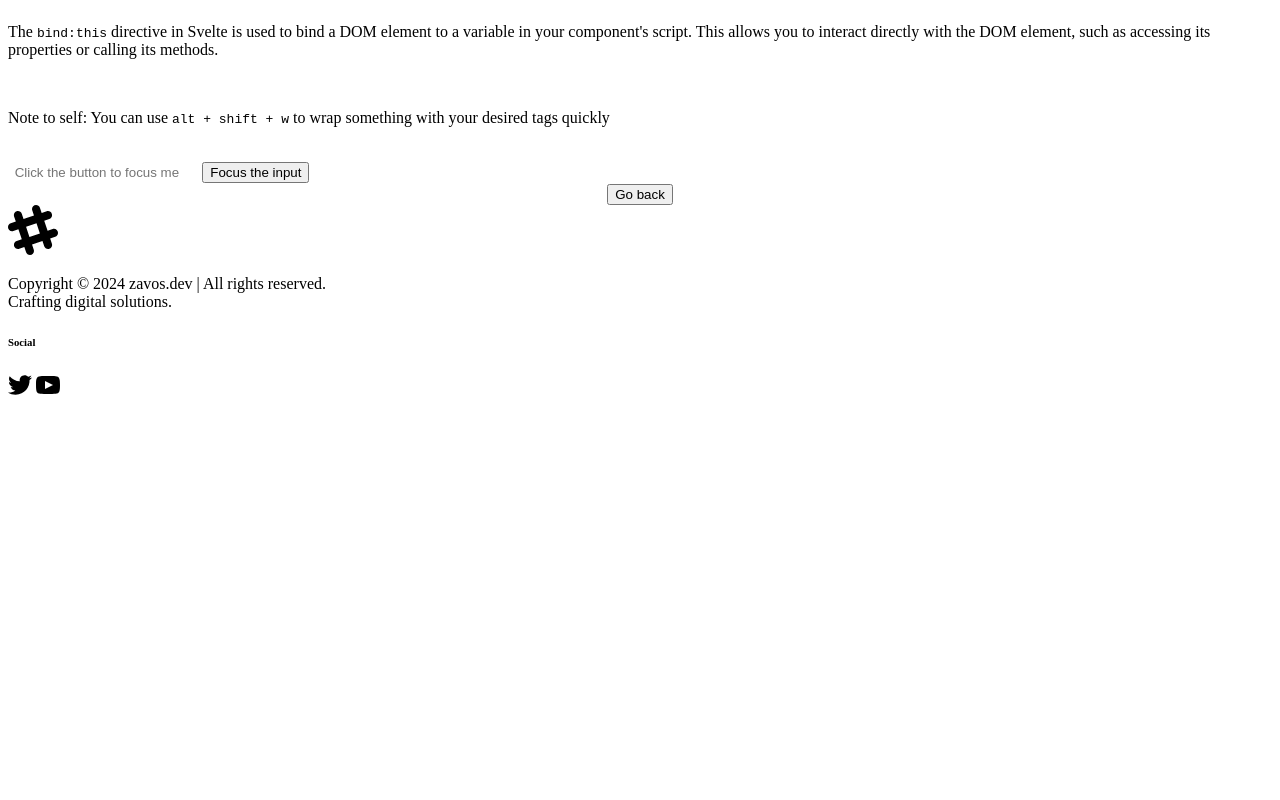
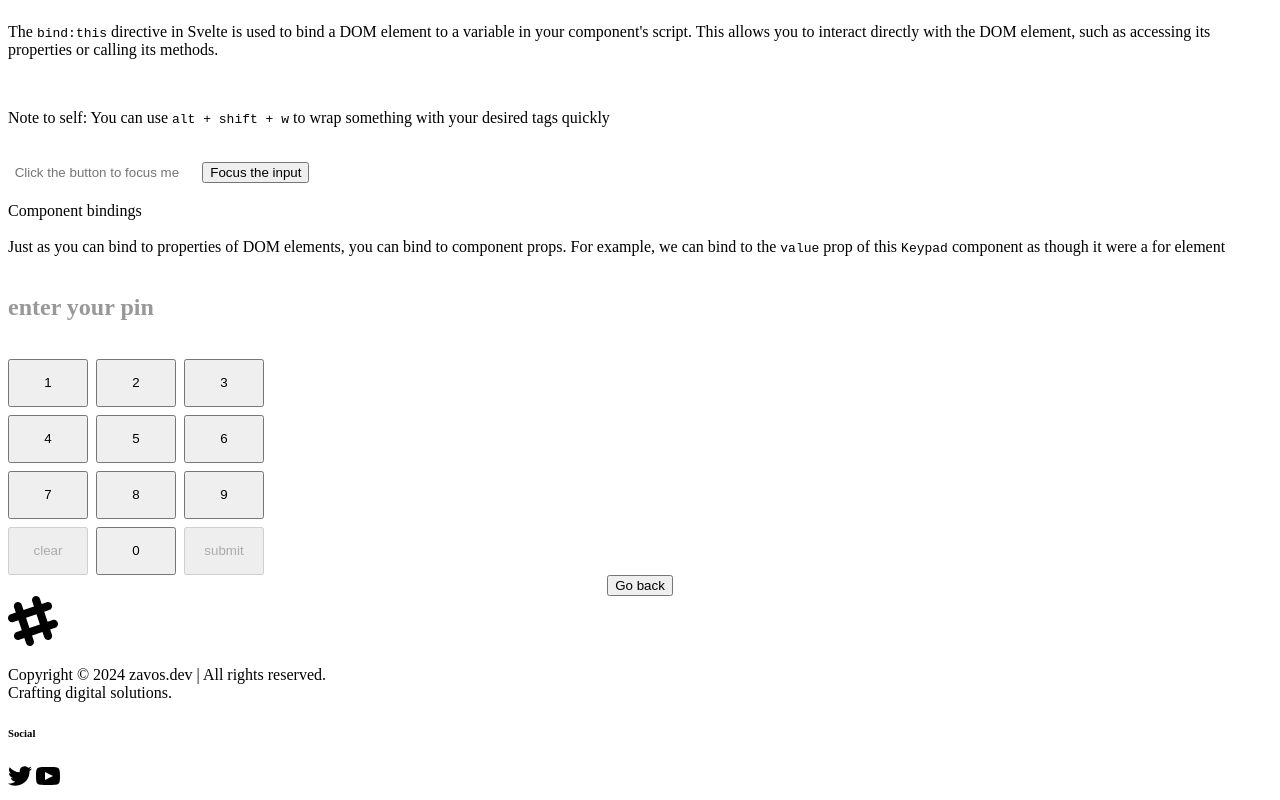
Before and after one commit to kzavos/svelte-training, a SvelteKit app: page /projects/project-11 in a window 1280 px wide. Shown: the part 1233-2033 px from the top of the page. Before the commit the page ends 1642 px from the top, so only its background shows below. Built offline with nearby package versions, Linux system fonts and the light colour scheme.

Commit message:
Add component bindings part of the tutorial

```diff
--- a/src/routes/projects/project-11/+page.svelte
+++ b/src/routes/projects/project-11/+page.svelte
@@ -37,6 +37,16 @@
 		if (inputElement) {
 			inputElement.focus();
 		}
+	}
+
+	// Component bindings
+	import Keypad from './Keypad.svelte';
+
+	let pin;
+	$: view = pin ? pin.replace(/\d(?!$)/g, '•') : 'enter your pin';
+
+	function handleSubmit() {
+		alert(`submitted ${pin}`);
 	}
 </script>
 
@@ -146,6 +156,20 @@
 		/>
 		<button class="btn" on:click={focusInput}>Focus the input</button>
 	</div>
+	<br />
+	<div class="prose text-3xl">Component bindings</div>
+	<br />
+	<div class="leading-relaxes prose text-lg">
+		Just as you can bind to properties of DOM elements, you can bind to component props. For
+		example, we can bind to the <code>value</code> prop of this <code>Keypad</code> component as though
+		it were a for element
+	</div>
+	<br />
+	<h1 style="opacity: {pin ? 1 : 0.4}">
+		{view}
+	</h1>
+	<br />
+	<Keypad bind:value={pin} on:submit={handleSubmit} />
 </article>
 
 <style>
--- /dev/null
+++ b/src/routes/projects/project-11/Keypad.svelte
@@ -0,0 +1,40 @@
+<script>
+	import { createEventDispatcher } from 'svelte';
+
+	export let value = '';
+
+	const dispatch = createEventDispatcher();
+
+	const select = (num) => () => (value += num);
+	const clear = () => (value = '');
+	const submit = () => dispatch('submit');
+</script>
+
+<div class="keypad">
+	<button class="btn" on:click={select(1)}>1</button>
+	<button class="btn" on:click={select(2)}>2</button>
+	<button class="btn" on:click={select(3)}>3</button>
+	<button class="btn" on:click={select(4)}>4</button>
+	<button class="btn" on:click={select(5)}>5</button>
+	<button class="btn" on:click={select(6)}>6</button>
+	<button class="btn" on:click={select(7)}>7</button>
+	<button class="btn" on:click={select(8)}>8</button>
+	<button class="btn" on:click={select(9)}>9</button>
+
+	<button class="btn bg-red-500 text-black" disabled={!value} on:click={clear}>clear</button>
+	<button class="btn" on:click={select(0)}>0</button>
+	<button class="btn bg-blue-500 text-black" disabled={!value} on:click={submit}>submit</button>
+</div>
+
+<style>
+	.keypad {
+		display: grid;
+		grid-template-columns: repeat(3, 5em);
+		grid-template-rows: repeat(4, 3em);
+		grid-gap: 0.5em;
+	}
+
+	button {
+		margin: 0;
+	}
+</style>
```
